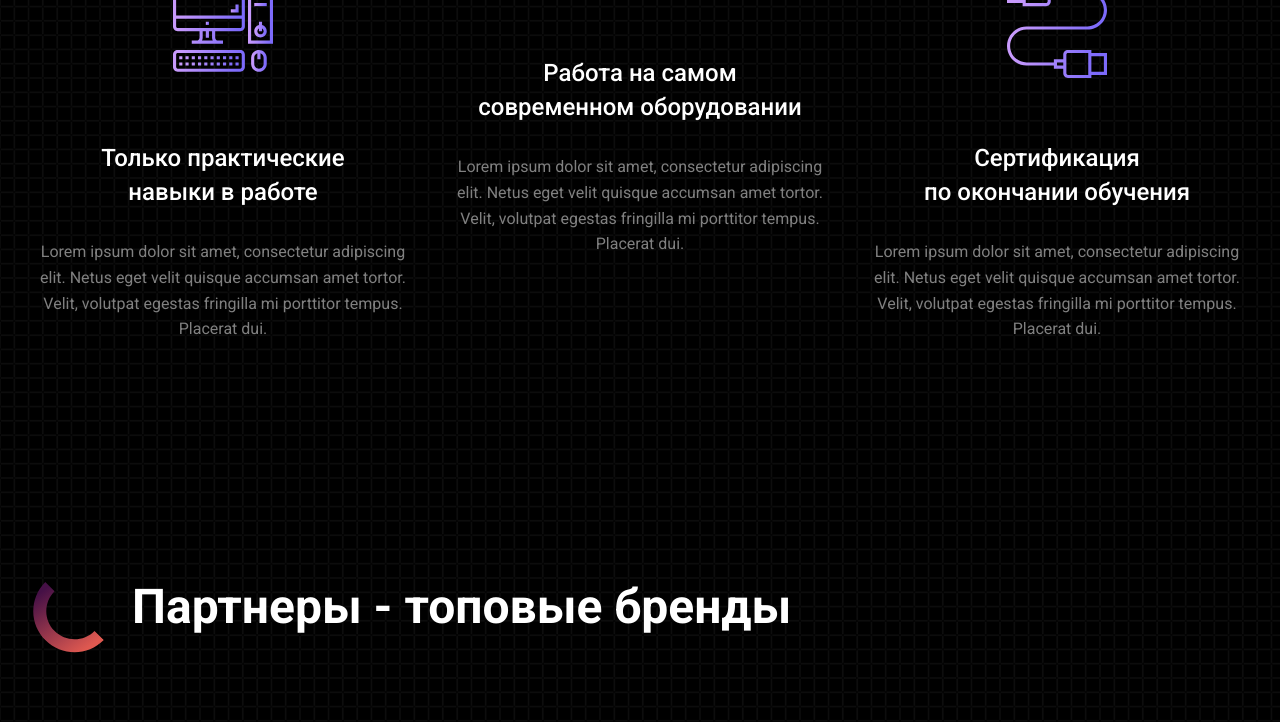
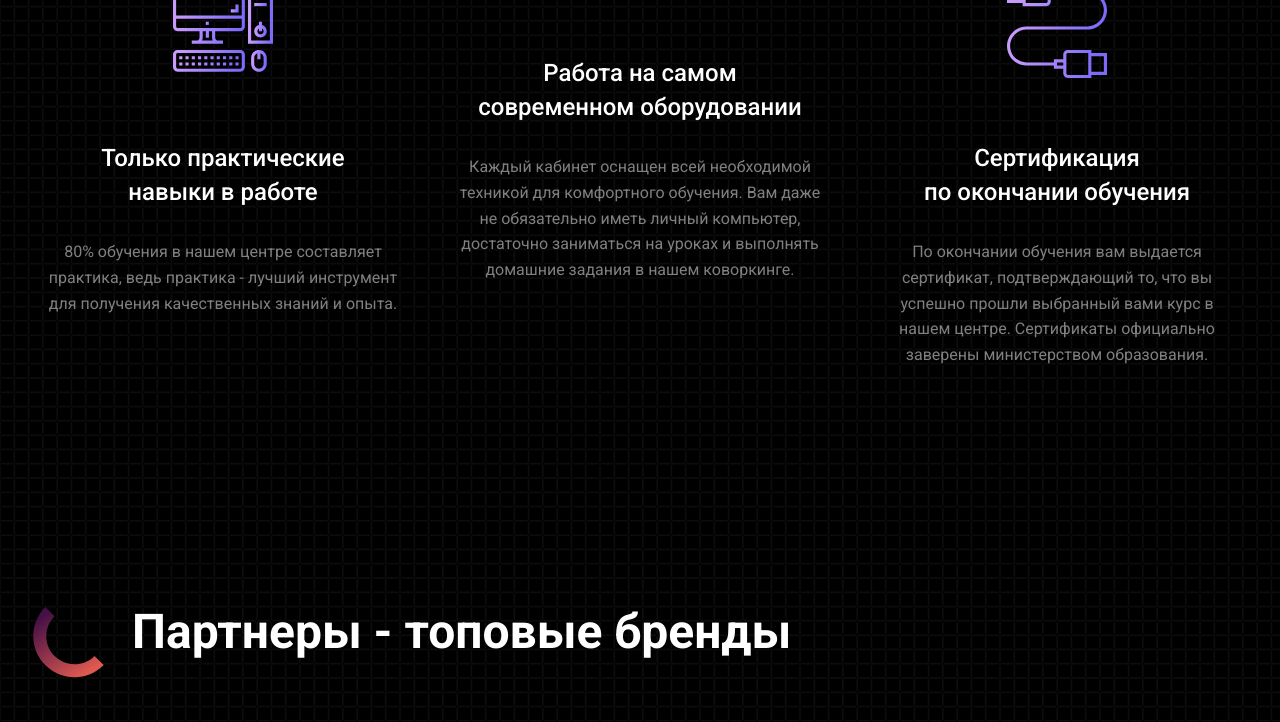
Before and after one commit to eugene-ivkun/Online-Course, a plain HTML site: page index.html in a window 1280 px wide. Shown: the part 2722-3444 px from the top of the page. Drawn offline with Linux system fonts and the light colour scheme; files whose address does not match are found by name.

Commit message:
online-course

```diff
--- a/index.html
+++ b/index.html
@@ -174,17 +174,17 @@
                 <div class="get-now__block">
                     <img class="get-now__icon" src="img/icons/pc.svg" alt="pc icon">
                     <div class="get-now__block-title">Только практические<br> навыки в работе</div>
-                    <p class="get-now__block-descr descr">Lorem ipsum dolor sit amet, consectetur adipiscing elit. Netus eget velit quisque accumsan amet tortor. Velit, volutpat egestas fringilla mi porttitor tempus. Placerat dui.</p>
+                    <p class="get-now__block-descr descr">80% обучения в нашем центре составляет практика, ведь практика - лучший инструмент для получения качественных знаний и опыта.</p>
                 </div>
                 <div class="get-now__block">
                     <img class="get-now__icon" src="img/icons/usb.svg" alt="pc icon">
                     <div class="get-now__block-title">Работа на самом<br> современном оборудовании</div>
-                    <p class="get-now__block-descr descr">Lorem ipsum dolor sit amet, consectetur adipiscing elit. Netus eget velit quisque accumsan amet tortor. Velit, volutpat egestas fringilla mi porttitor tempus. Placerat dui.</p>
+                    <p class="get-now__block-descr descr">Каждый кабинет оснащен всей необходимой техникой для комфортного обучения. Вам даже не обязательно иметь личный компьютер, достаточно заниматься на уроках и выполнять домашние задания в нашем коворкинге.</p>
                 </div>
                 <div class="get-now__block">
                     <img class="get-now__icon" src="img/icons/cord.svg" alt="pc icon">
                     <div class="get-now__block-title">Сертификация<br> по окончании обучения</div>
-                    <p class="get-now__block-descr descr">Lorem ipsum dolor sit amet, consectetur adipiscing elit. Netus eget velit quisque accumsan amet tortor. Velit, volutpat egestas fringilla mi porttitor tempus. Placerat dui.</p>
+                    <p class="get-now__block-descr descr">По окончании обучения вам выдается сертификат, подтверждающий то, что вы успешно прошли выбранный вами курс в нашем центре. Сертификаты официально заверены министерством образования.</p>
                 </div>
             </div>
         </div>
```
